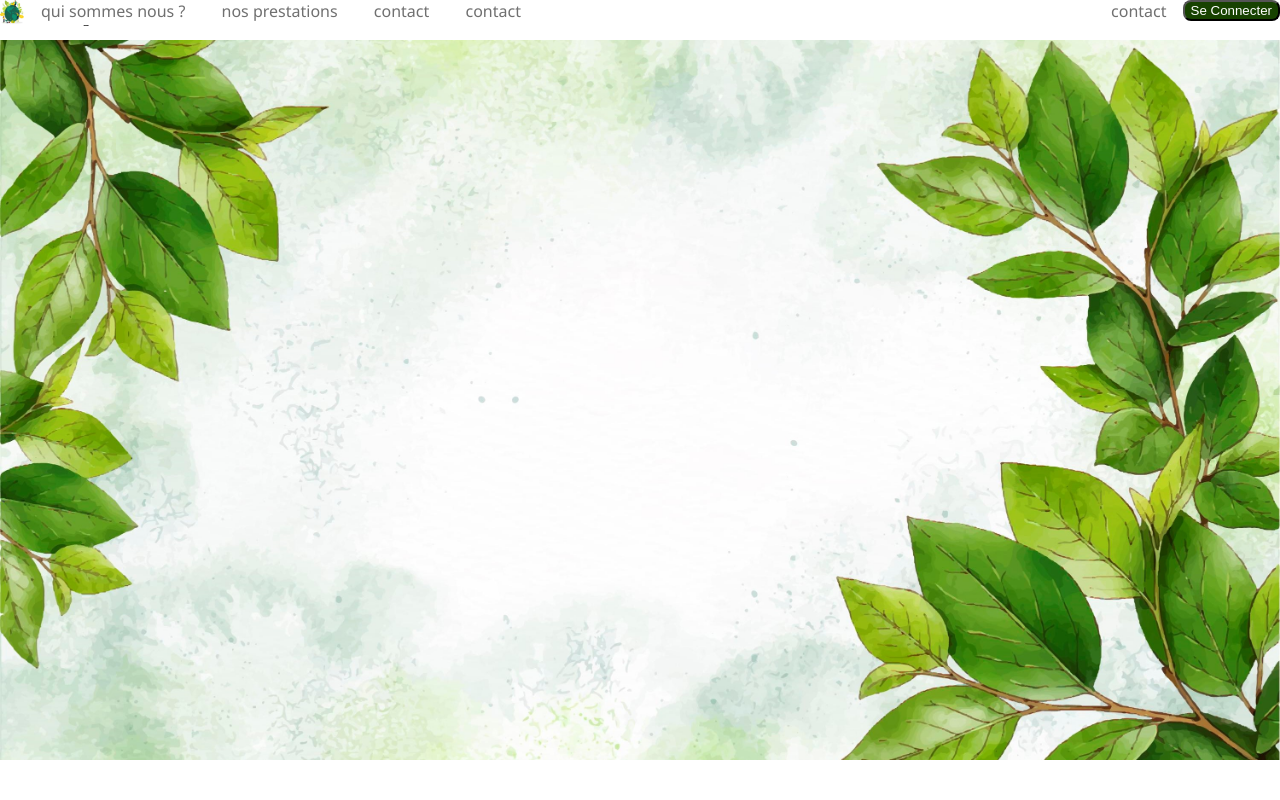
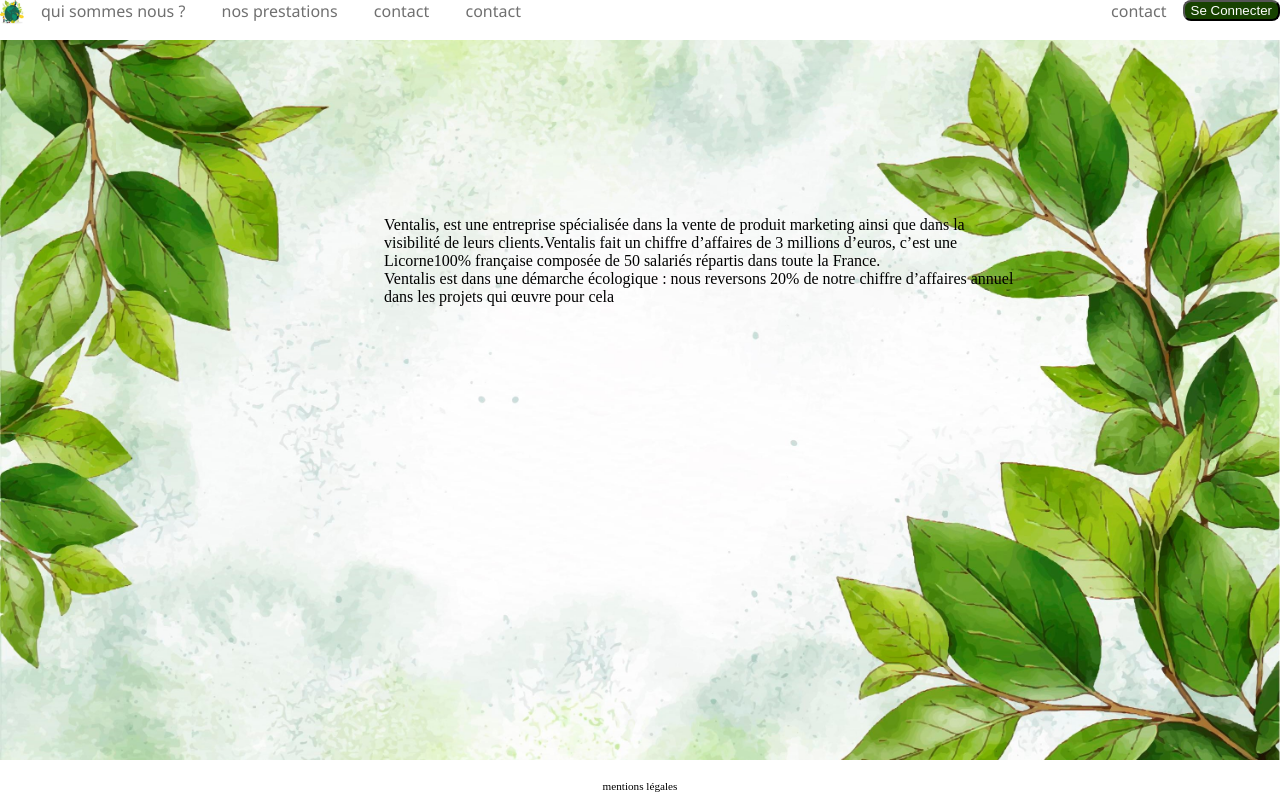
Before and after one commit to u014697/ECF, a PHP site: page /acceuil.php in a window 1280 px wide. Run offline with PHP 8.4, Linux system fonts and the light colour scheme.

Commit message:
page d'acceuil

```diff
--- a/ECF/acceuil.php
+++ b/ECF/acceuil.php
@@ -15,7 +15,13 @@
 
 
     <main>
-
+        <div class="ventalis">
+            <p>
+                Ventalis, est une entreprise spécialisée dans la vente de produit marketing ainsi que dans la visibilité de leurs clients.Ventalis fait un chiffre d’affaires de 3 millions d’euros, c’est une Licorne100% française composée de 50 salariés répartis dans toute la France.
+                <br>
+                Ventalis est dans une démarche écologique : nous reversons 20% de notre chiffre d’affaires annuel dans les projets qui œuvre pour cela
+            </p>
+        </div>
     </main>
 
     <footer>
--- a/ECF/ventalis.css
+++ b/ECF/ventalis.css
@@ -5,6 +5,8 @@
     background-position:center center;
     background-size: 100%;
 }
+
+
 
 .menu {
     position : absolute;
@@ -52,3 +54,22 @@
 .right {
     float:right;
 }
+
+.ventalis {
+    position : absolute;
+    top:25%;
+    left:30%;
+    width:50%;
+    height:50%;
+}
+
+
+footer {
+    position : absolute;
+    bottom :0%;
+    left:0%;
+    font-size:0.7rem;
+    width:100%;
+    height:20px;
+    text-align: center;
+}
```
